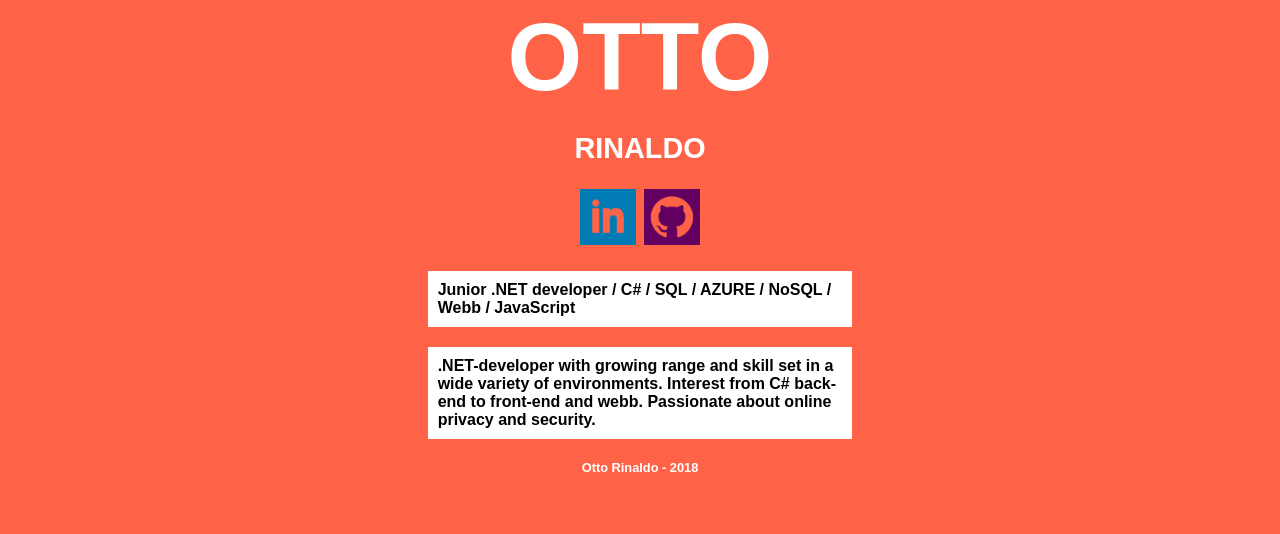
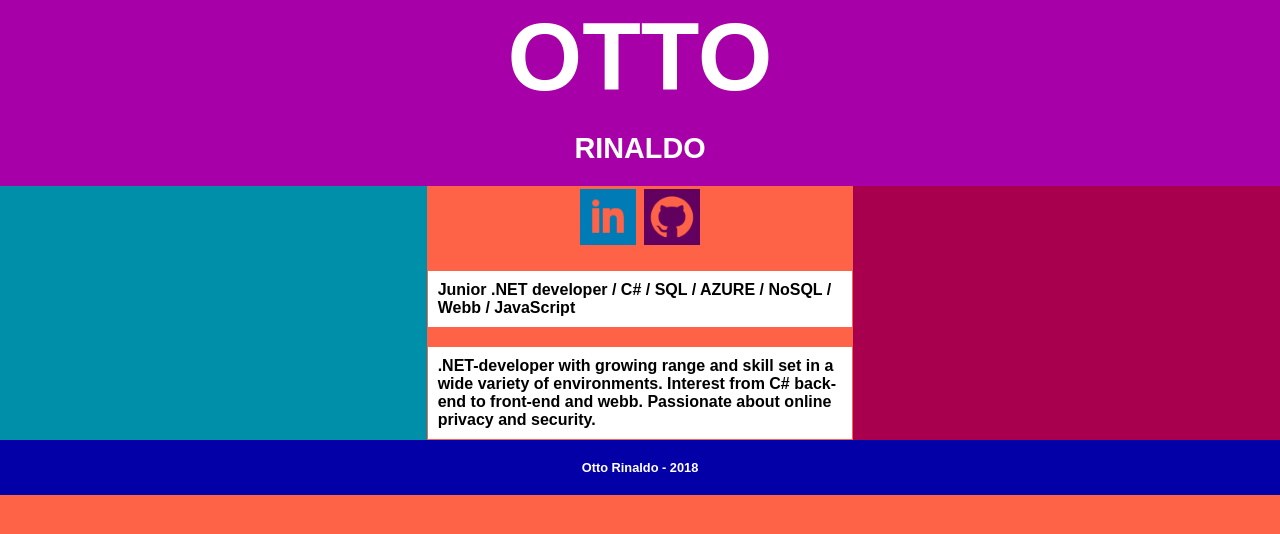
Before and after one commit to otto-r/-old-otto-r.github.io, a plain HTML site: page index.html in a window 1280 px wide. Drawn offline with Linux system fonts and the light colour scheme.

Commit message:
alignment

```diff
--- a/styling.css
+++ b/styling.css
@@ -10,7 +10,7 @@ header{
     text-align: center;
     font-weight: bold;
     font-size: 6em;
-    /* background: rgba(168, 0, 168); */
+    background: rgba(168, 0, 168);
 }
 
 .subHeading{
@@ -32,7 +32,7 @@ footer{
     text-align: center;
     font-weight: bold;
     font-size: 0.8em;
-    /* background: rgb(3, 0, 168); */
+    background: rgb(3, 0, 168);
 }
 
 .wrapper{
@@ -58,11 +58,11 @@ footer{
 }
 
 .aside1{
-    /* background: rgb(0, 143, 168); */
+    background: rgb(0, 143, 168);
 }
 
 .aside2{
-    /* background: rgb(168, 0, 78); */
+    background: rgb(168, 0, 78);
 }
 
 nav{
```
Also changed, not shown: index.html (+1 -1 lines).
